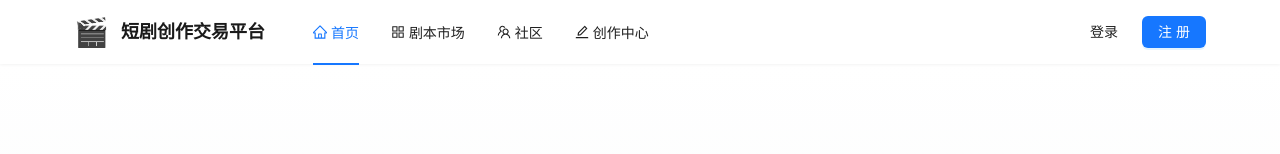
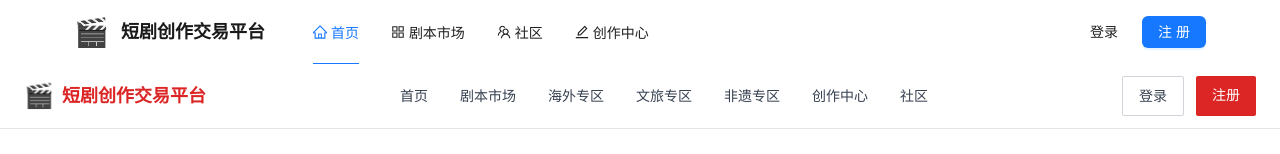
Before and after one commit to damiyoyo520-pixel/midodo-, a Vue app in the folder frontend/: page /home in a window 1280 px wide. Shown: the top 154 px of the page. Built offline with nearby package versions, Linux system fonts and the light colour scheme.

Commit message:
Revert commits a0dbfde..a0dbfde
This reverts 1 commit(s) from a0dbfde to a0dbfde.

Reverted commits:
a0dbfde feat: 显示剧本交易平台

Co-authored-by: traeagent <traeagent@users.noreply.github.com>

```diff
--- a/frontend/src/pages/Home.vue
+++ b/frontend/src/pages/Home.vue
@@ -1,5 +1,32 @@
 <template>
   <div class="home-page">
+    <!-- 顶部导航 -->
+    <nav class="top-nav">
+      <div class="nav-container">
+        <div class="nav-left">
+          <router-link to="/" class="brand">
+            <span class="brand-icon">🎬</span>
+            <span class="brand-text">短剧创作交易平台</span>
+          </router-link>
+        </div>
+
+        <div class="nav-center">
+          <router-link to="/home" class="nav-link">首页</router-link>
+          <router-link to="/scripts" class="nav-link">剧本市场</router-link>
+          <router-link to="/zone/global" class="nav-link">海外专区</router-link>
+          <router-link to="/zone/culture" class="nav-link">文旅专区</router-link>
+          <router-link to="/zone/heritage" class="nav-link">非遗专区</router-link>
+          <router-link to="/workspace" class="nav-link">创作中心</router-link>
+          <router-link to="/community" class="nav-link">社区</router-link>
+        </div>
+
+        <div class="nav-right">
+          <router-link to="/login" class="nav-btn-outline">登录</router-link>
+          <router-link to="/register" class="nav-btn-primary">注册</router-link>
+        </div>
+      </div>
+    </nav>
+
     <!-- 主视觉区 -->
     <section class="hero-section">
       <div class="hero-content">
@@ -215,6 +242,101 @@ const scripts = ref([
 .home-page {
   min-height: 100vh;
   background: #ffffff;
+}
+
+/* 顶部导航 */
+.top-nav {
+  position: sticky;
+  top: 0;
+  z-index: 100;
+  background: #ffffff;
+  border-bottom: 1px solid #e5e5e5;
+}
+
+.nav-container {
+  max-width: 1400px;
+  margin: 0 auto;
+  padding: 0 24px;
+  height: 64px;
+  display: flex;
+  align-items: center;
+  justify-content: space-between;
+}
+
+.nav-left {
+  display: flex;
+  align-items: center;
+}
+
+.brand {
+  display: flex;
+  align-items: center;
+  gap: 8px;
+  text-decoration: none;
+  color: #111827;
+}
+
+.brand-icon {
+  font-size: 24px;
+}
+
+.brand-text {
+  font-size: 18px;
+  font-weight: 700;
+  color: #dc2626;
+}
+
+.nav-center {
+  display: flex;
+  gap: 32px;
+}
+
+.nav-link {
+  text-decoration: none;
+  color: #374151;
+  font-size: 14px;
+  font-weight: 500;
+  transition: color 0.2s;
+}
+
+.nav-link:hover {
+  color: #dc2626;
+}
+
+.nav-right {
+  display: flex;
+  gap: 12px;
+}
+
+.nav-btn-outline {
+  padding: 8px 16px;
+  border: 1px solid #d1d5db;
+  border-radius: 2px;
+  text-decoration: none;
+  color: #374151;
+  font-size: 14px;
+  font-weight: 500;
+  transition: all 0.2s;
+}
+
+.nav-btn-outline:hover {
+  border-color: #dc2626;
+  color: #dc2626;
+}
+
+.nav-btn-primary {
+  padding: 8px 16px;
+  background: #dc2626;
+  border-radius: 2px;
+  text-decoration: none;
+  color: #ffffff;
+  font-size: 14px;
+  font-weight: 500;
+  transition: background 0.2s;
+}
+
+.nav-btn-primary:hover {
+  background: #b91c1c;
 }
 
 /* 主视觉区 */
```
